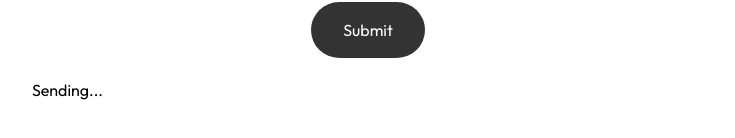
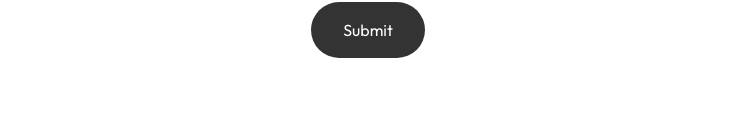
Before and after one commit to anisha-11/anisha-portfolio, a Next.js app: page / in a window 1280 px wide. Shown: the part 3533-3671 px from the top of the page, without its empty margins (272-1007 px from the left). After the commit the page ends 3647 px from the top, so only its background shows below. Built offline with nearby package versions, Linux system fonts and the light colour scheme; a web font is replaced by a local one.

Commit message:
adding small css and submitting without api key exposed

```diff
--- a/app/components/Contact.jsx
+++ b/app/components/Contact.jsx
@@ -1,14 +1,14 @@
-import React from 'react'
+import React, { useState } from 'react'
 
 const Contact = () => {
-  const [result, setResult] = React.useState("");
+  const [result, setResult] = useState("");
 
   const onSubmit = async (event) => {
     event.preventDefault();
     setResult("Sending....");
     const formData = new FormData(event.target);
 
-    formData.append("access_key", "YOUR_ACCESS_KEY_HERE");
+    formData.append("access_key", "ACCESS_KEY");
 
     const response = await fetch("https://api.web3forms.com/submit", {
       method: "POST",
@@ -33,21 +33,21 @@ const Contact = () => {
       <p className='text-center max-w-2xl mx-auto mt-5 mb-12'>
       I'd love to hear from you! If you have any questions, comments or feedback, please fill the form below</p>
 
-      <form className='max-w-2xl mx-auto'>
+      <form onSubmit={onSubmit} className='max-w-2xl mx-auto'>
         <div className='grid grid-cols-2 gap-6 mt-10 mb-8'>
           <input type="text" placeholder='Enter your name' required
-          className='flex-1 p-3 outline-none border-[0.5px] border-gray-400 rounded-md bg-amber-300'/>
+          className='flex-1 p-3 outline-none border-[0.5px] border-gray-400 rounded-md bg-amber-300' name='name'/>
           <input type="email" placeholder='Enter your email' required
-          className='flex-1 p-3 outline-none border-[0.5px] border-gray-400 rounded-md bg-amber-300'/>
+          className='flex-1 p-3 outline-none border-[0.5px] border-gray-400 rounded-md bg-amber-300' name='email'/>
         </div>
         <textarea rows="6" placeholder='Enter your message' required
-        className='w-full p-4 outline-none border-[0.5px] border-gray-400 rounded-md bg-amber-300 mb-6'>
+        className='w-full p-4 outline-none border-[0.5px] border-gray-400 rounded-md bg-amber-300 mb-6' name='message'>
         </textarea>
         <button type='submit'
         className='py-3 px-8 w-max flex items-center justify-between gap-2 bg-black/80 text-white rounded-full mx-auto'>
         Submit
         </button>
-        <p className='mt-4'>Sending...</p>
+        <p className='mt-4'>{result}</p>
       </form>
     </div>
   )
```
